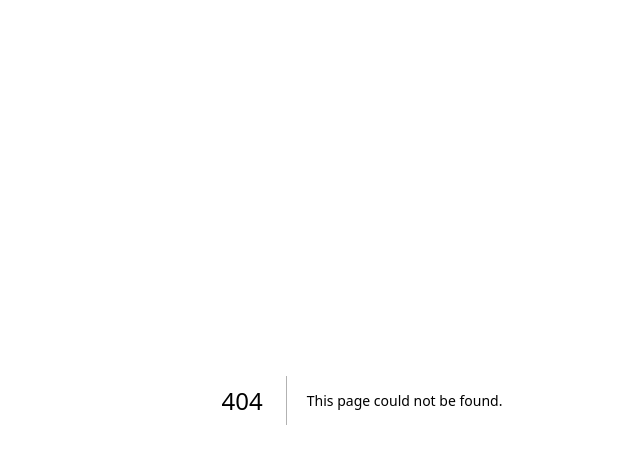
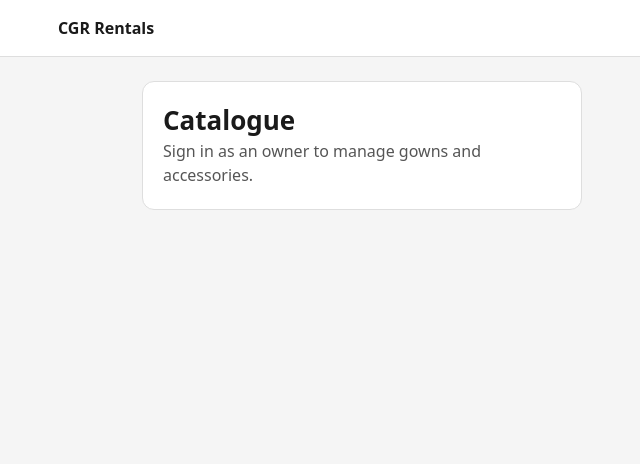
Before and after one commit to mrkrphl/kantoco, a Next.js app: page /demos/cgr-rentals/owner/catalogue in a window 1280 px wide. Before the commit this address had no page. Shown: the top 464 px of the page, without its empty margins (278-918 px from the left). Built offline with nearby package versions, Linux system fonts and the light colour scheme; no server answers.

Commit message:
CGR r9 (3/8): catalogue page, export, owner pages

```diff
--- /dev/null
+++ b/src/app/demos/cgr-rentals/owner/catalogue/page.tsx
@@ -0,0 +1,30 @@
+import type { Metadata } from "next";
+import { CataloguePanel } from "@/components/demos/cgr-rentals/plain/CataloguePanel";
+import { PlainShell } from "@/components/demos/cgr-rentals/plain/PlainShell";
+import { ownerSession, OWNER_DB_ON } from "@/lib/cgr-supabase";
+import type { CatalogueItem } from "@/lib/cgr-catalogue";
+import "../../plain.css";
+
+export const dynamic = "force-dynamic";
+export const metadata: Metadata = { title: "Catalogue · CGR owner", robots: { index: false, follow: false } };
+
+export default async function OwnerCataloguePage() {
+  const s = OWNER_DB_ON ? await ownerSession() : ({ state: "unavailable" } as const);
+  if (s.state !== "owner") {
+    return (
+      <PlainShell page="catalogue" signedIn={false}>
+        <div className="sec card wrap">
+          <h1>Catalogue</h1>
+          <p className="sub">Sign in as an owner to manage gowns and accessories.</p>
+        </div>
+      </PlainShell>
+    );
+  }
+  const { data, error } = await s.sb.rpc("owner_list_gowns");
+  const items = (!error && Array.isArray(data) ? data : []) as CatalogueItem[];
+  return (
+    <PlainShell page="catalogue" current="catalogue" admin={s.role === "admin"} signedIn>
+      <CataloguePanel items={items} />
+    </PlainShell>
+  );
+}
--- a/src/app/demos/cgr-rentals/owner/export/route.ts
+++ b/src/app/demos/cgr-rentals/owner/export/route.ts
@@ -1,6 +1,6 @@
 import { COMMISSION_PHP } from "@/lib/cgr-rentals";
 import { ownerStatusLabel } from "@/lib/cgr-owner-format";
-import { loadOwnerData, ownerSession, OWNER_DB_ON, type OwnerRow } from "@/lib/cgr-supabase";
+import { loadAdminCommission, loadOwnerData, ownerSession, OWNER_DB_ON, type OwnerRow } from "@/lib/cgr-supabase";
 
 export const dynamic = "force-dynamic";
 
--- a/src/app/demos/cgr-rentals/owner/page.tsx
+++ b/src/app/demos/cgr-rentals/owner/page.tsx
@@ -30,7 +30,7 @@ export default async function OwnerPage() {
   const s = g.owner;
   const dash = await loadOwnerDashboard(s.sb);
   return (
-    <PlainShell page="owner" current="owner" admin={s.role === "admin"} signedIn>
+    <PlainShell page="owner" current="today" admin={s.role === "admin"} signedIn>
       {dash ? <OwnerHome dash={dash} /> : <OwnerUnavailable />}
     </PlainShell>
   );
--- a/src/app/demos/cgr-rentals/owner/times/page.tsx
+++ b/src/app/demos/cgr-rentals/owner/times/page.tsx
@@ -19,7 +19,7 @@ export default async function TimesPage() {
   const s = g.owner;
   const data = await loadOwnerData(s.sb);
   return (
-    <PlainShell page="times" current="owner" admin={s.role === "admin"} signedIn>
+    <PlainShell page="times" current="times" admin={s.role === "admin"} signedIn>
       {data ? <FittingTimes slots={data.slots} /> : <OwnerUnavailable />}
     </PlainShell>
   );
```
